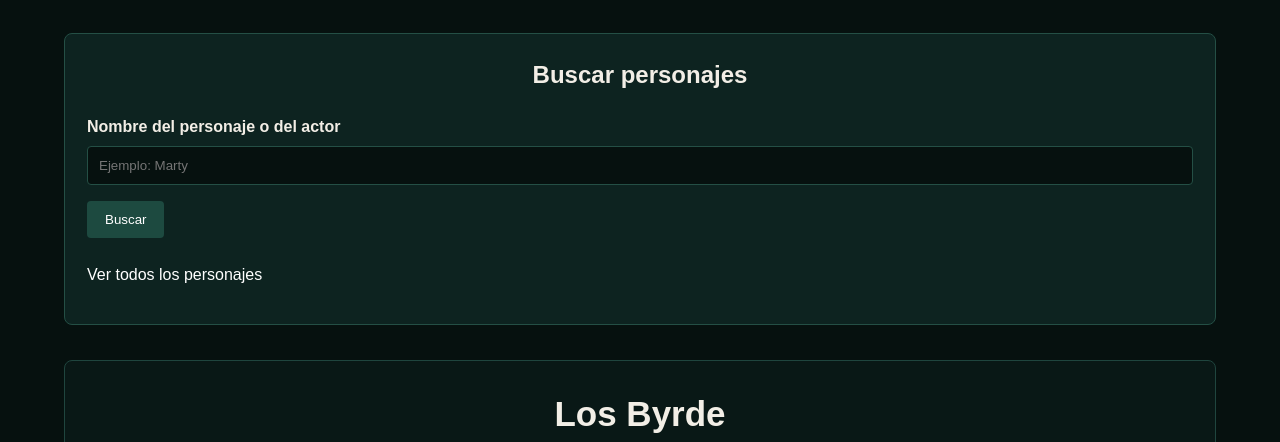
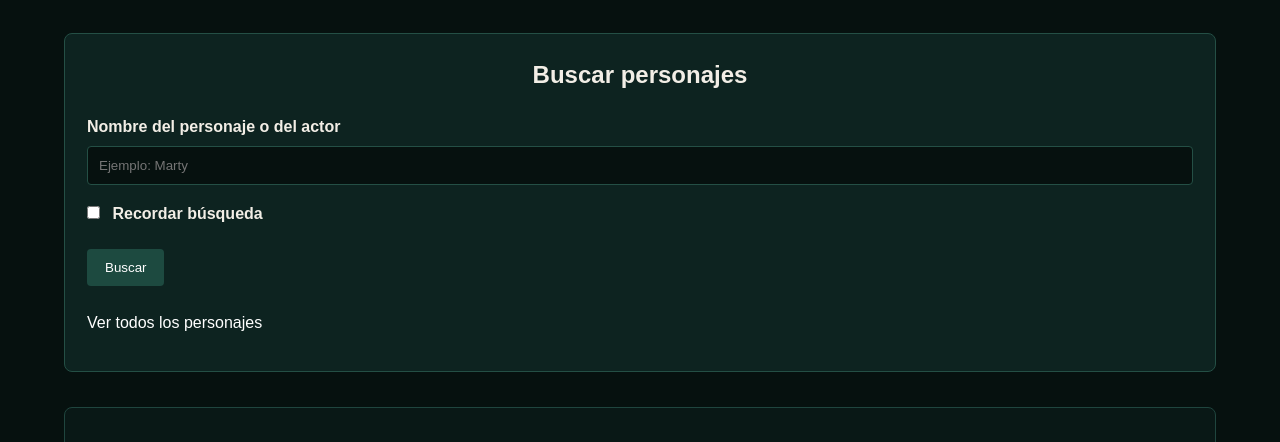
Before and after one commit to GonzaloAlmiron-ghub/Programaci-nWeb-Parcial, a PHP site: page /paginas/reparto.php in a window 1280 px wide. Shown: the part 636-1078 px from the top of the page. Run offline with PHP 8.4, Linux system fonts and the light colour scheme; data comes from the database, SQL or seed files in the repository.

Commit message:
Agregue cookies
Agregue la opcion para recordar una busqueda hecha con una cookie.
Se guarda durante 30 dias con una formula escrita en reparto.php.
Ajuste el estilo de la casilla a la pagina.

```diff
--- a/css/estilos.css
+++ b/css/estilos.css
@@ -317,6 +317,13 @@ textarea {
     font-family: Arial, Helvetica, sans-serif;
 }
 
+
+input[type="checkbox"] {
+    width: auto;
+    padding: 0;
+    margin-right: 8px;
+}
+
 input:focus,
 select:focus,
 textarea:focus {
--- a/paginas/reparto.php
+++ b/paginas/reparto.php
@@ -7,8 +7,21 @@ require __DIR__ . '/../conexion.php';
 
 $busqueda = '';
 
+
+$recordar = false;
+
 if (isset($_GET['buscar']) && is_string($_GET['buscar'])) {
     $busqueda = trim($_GET['buscar']);
+
+    if (isset($_GET['recordar']) && $_GET['recordar'] === '1' && $busqueda != '') {
+        setcookie('ultima_busqueda', $busqueda, time() + 60 * 60 * 24 * 30, '/');
+        $recordar = true;
+    } else {
+        setcookie('ultima_busqueda', '', time() - 3600, '/');
+    }
+} elseif (isset($_COOKIE['ultima_busqueda']) && is_string($_COOKIE['ultima_busqueda'])) {
+    $busqueda = trim($_COOKIE['ultima_busqueda']);
+    $recordar = ($busqueda != '');
 }
 
 if ($busqueda == '') {
@@ -122,10 +135,18 @@ $grupos = array(
                                placeholder="Ejemplo: Marty">
                     </div>
 
+                    <div>
+    <label for="recordar">
+        <input type="checkbox" id="recordar" name="recordar" value="1"
+       <?php if ($recordar) { echo 'checked'; } ?>>
+        Recordar búsqueda
+    </label>
+</div>
+
                     <button type="submit">Buscar</button>
                 </form>
 
-                <p><a class="enlace-volver" href="reparto.php">Ver todos los personajes</a></p>
+                <p><a class="enlace-volver" href="reparto.php?buscar=">Ver todos los personajes</a></p>
 
                 <?php if (empty($personajesBD)) { ?>
                     <p>No se encontraron personajes.</p>
```
